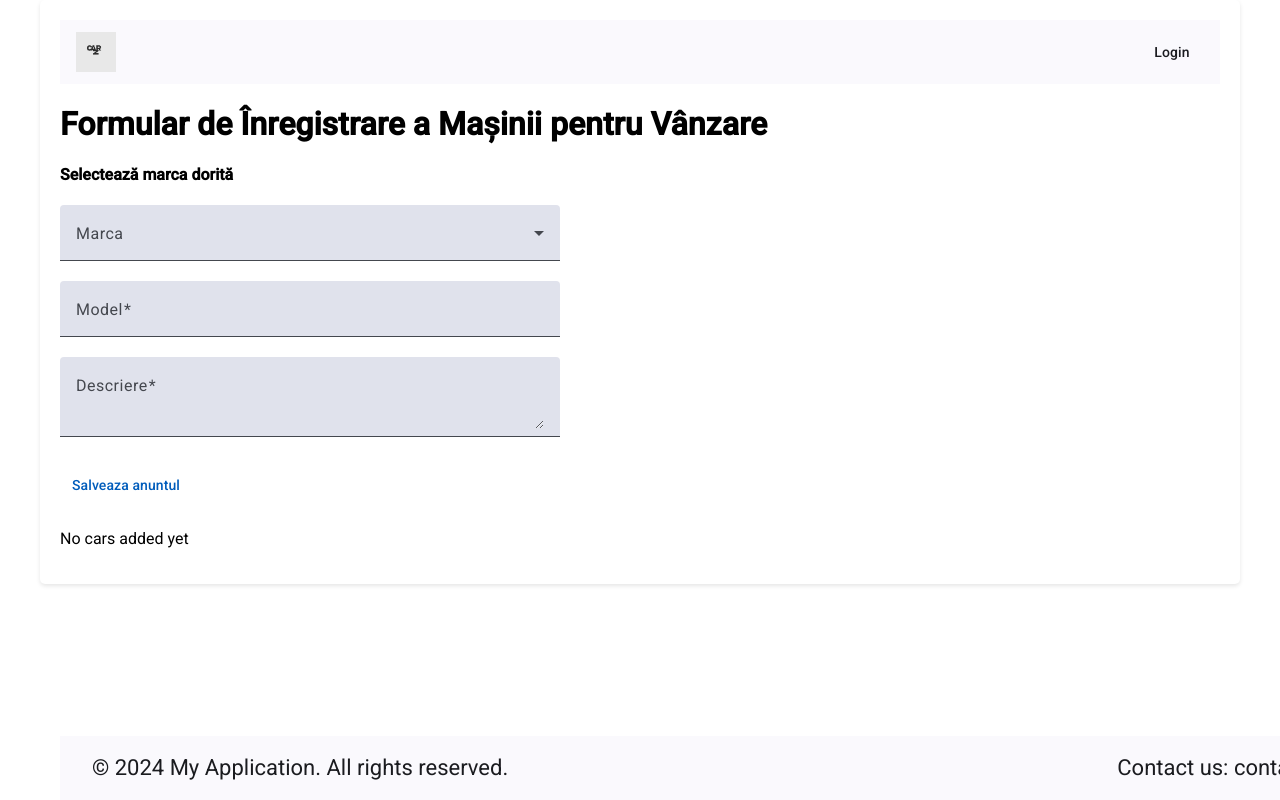
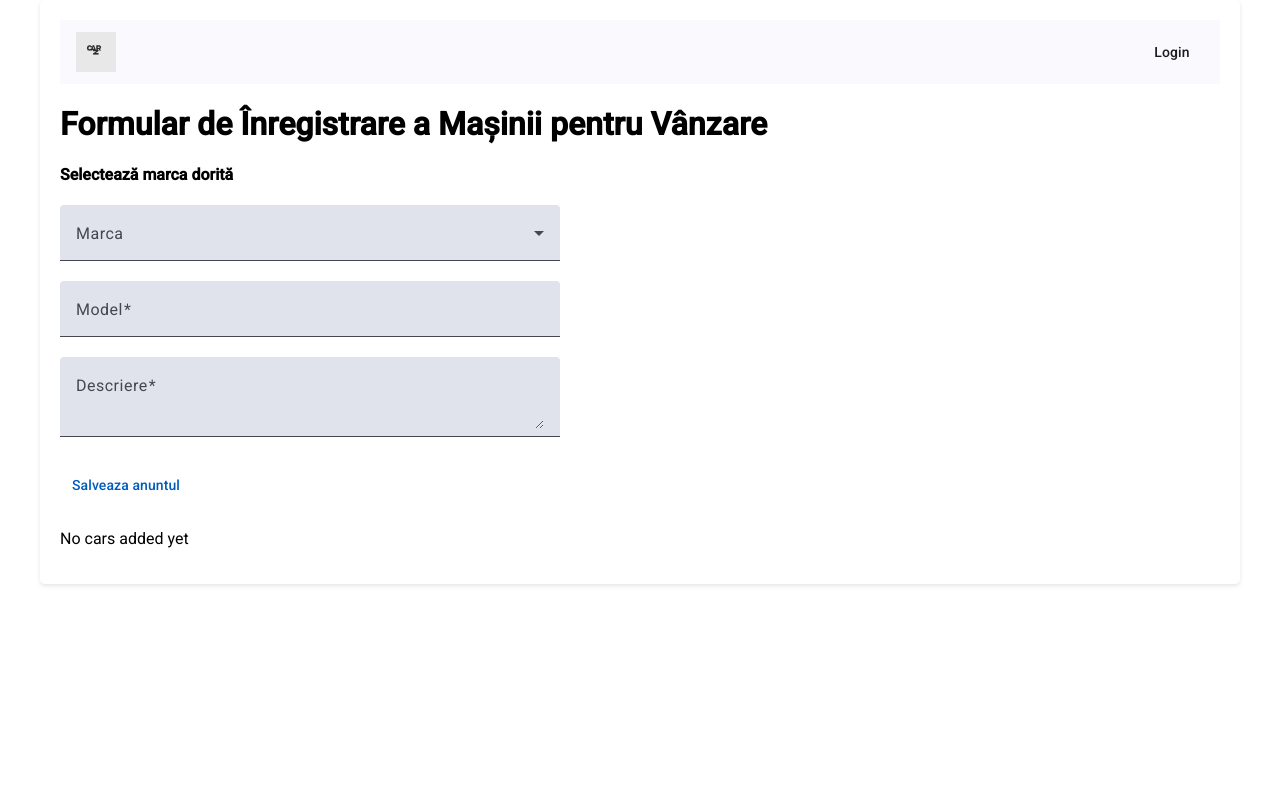
Before and after one commit to Vasilica12/car-marketplace1, an Angular app: page / in a window 1280 px wide. Built offline with nearby package versions, Linux system fonts and the light colour scheme.

Commit message:
footer removed

```diff
--- a/src/app/app.component.html
+++ b/src/app/app.component.html
@@ -2,5 +2,5 @@
   <app-header></app-header>
   <app-post-create></app-post-create>
   <app-post-list></app-post-list>
-  <app-footer></app-footer>
+  <!-- <app-footer></app-footer> -->
 </div>
--- a/src/app/car-posts/post-create/post-create.component.ts
+++ b/src/app/car-posts/post-create/post-create.component.ts
@@ -55,5 +55,6 @@ export class PostCreateComponent {
     }
 
     this.carService.addCars(car);
+    form.resetForm();
   }
 }
--- a/src/app/footer/footer.component.css
+++ b/src/app/footer/footer.component.css
@@ -1,8 +1,8 @@
-.footer {
+/* .footer {
   position: fixed;
   bottom: 0;
   width: 100%;
-}
+} */
 
 .footer-content {
   display: flex;
```
